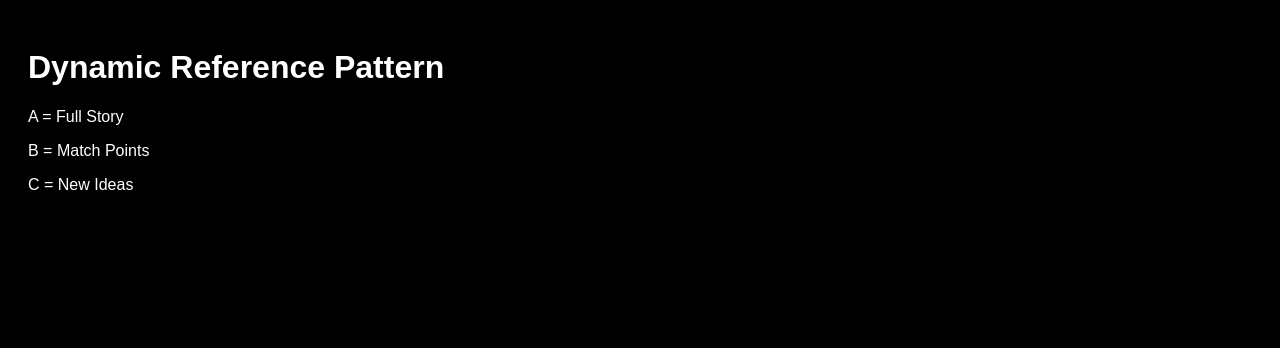
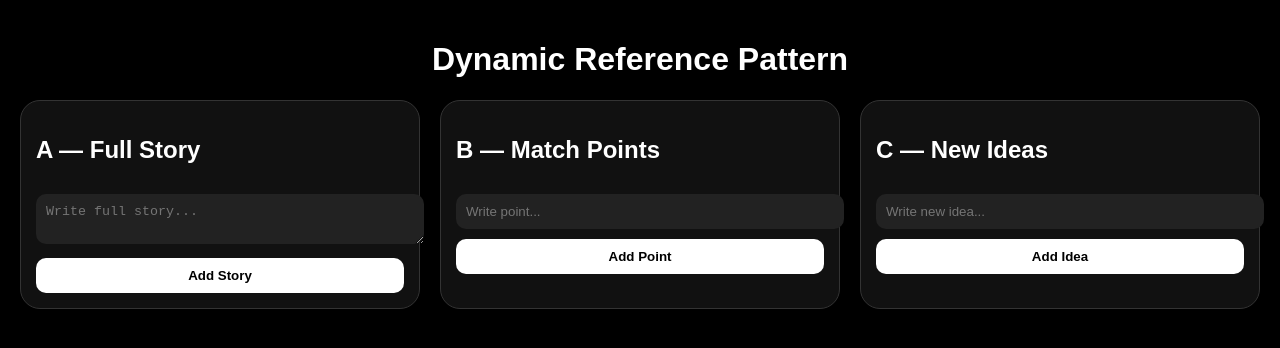
Before and after one commit to raimondbasantminz1983-a11y/dynamic-reference-pattern, a plain HTML site: page Index.html in a window 1280 px wide. Drawn offline with Linux system fonts and the light colour scheme.

Commit message:
Index.html

```diff
--- a/Index.html
+++ b/Index.html
@@ -1,16 +1,232 @@
 <!DOCTYPE html>
-<html>
+<html lang="en">
 <head>
+  <meta charset="UTF-8" />
+  <meta name="viewport" content="width=device-width, initial-scale=1.0"/>
   <title>Dynamic Reference Pattern</title>
+
+  <style>
+    body{
+      background:#000;
+      color:white;
+      font-family:sans-serif;
+      margin:0;
+      padding:20px;
+    }
+
+    h1{
+      text-align:center;
+    }
+
+    .container{
+      display:grid;
+      grid-template-columns:1fr;
+      gap:20px;
+    }
+
+    @media(min-width:900px){
+      .container{
+        grid-template-columns:1fr 1fr 1fr;
+      }
+    }
+
+    .box{
+      background:#111;
+      border:1px solid #333;
+      border-radius:20px;
+      padding:15px;
+    }
+
+    textarea,input{
+      width:100%;
+      padding:10px;
+      margin-top:10px;
+      background:#222;
+      color:white;
+      border:none;
+      border-radius:10px;
+    }
+
+    button{
+      width:100%;
+      padding:10px;
+      margin-top:10px;
+      border:none;
+      border-radius:10px;
+      font-weight:bold;
+      cursor:pointer;
+    }
+
+    .white{
+      background:white;
+      color:black;
+    }
+
+    .item{
+      background:#222;
+      padding:10px;
+      border-radius:10px;
+      margin-top:10px;
+    }
+
+  </style>
 </head>
 
-<body style="background:black;color:white;font-family:sans-serif;padding:20px;">
+<body>
 
 <h1>Dynamic Reference Pattern</h1>
 
-<p>A = Full Story</p>
-<p>B = Match Points</p>
-<p>C = New Ideas</p>
+<div class="container">
+
+  <div class="box">
+    <h2>A — Full Story</h2>
+
+    <textarea id="storyInput" placeholder="Write full story..."></textarea>
+
+    <button class="white" onclick="addStory()">
+      Add Story
+    </button>
+
+    <div id="storyList"></div>
+  </div>
+
+  <div class="box">
+    <h2>B — Match Points</h2>
+
+    <input id="pointInput" placeholder="Write point..." />
+
+    <button class="white" onclick="addPoint()">
+      Add Point
+    </button>
+
+    <div id="pointList"></div>
+  </div>
+
+  <div class="box">
+    <h2>C — New Ideas</h2>
+
+    <input id="ideaInput" placeholder="Write new idea..." />
+
+    <button class="white" onclick="addIdea()">
+      Add Idea
+    </button>
+
+    <div id="ideaList"></div>
+  </div>
+
+</div>
+
+<script>
+
+let stories = [];
+let points = [];
+let ideas = [];
+
+function addStory(){
+
+  const input =
+    document.getElementById("storyInput");
+
+  if(!input.value) return;
+
+  stories.push(input.value);
+
+  renderStories();
+
+  input.value = "";
+}
+
+function addPoint(){
+
+  const input =
+    document.getElementById("pointInput");
+
+  if(!input.value) return;
+
+  const match =
+    stories.some(s =>
+      s.toLowerCase()
+      .includes(input.value.toLowerCase())
+    );
+
+  points.push({
+    text: input.value,
+    type: match ? "MATCH" : "MISMATCH"
+  });
+
+  renderPoints();
+
+  input.value = "";
+}
+
+function addIdea(){
+
+  const input =
+    document.getElementById("ideaInput");
+
+  if(!input.value) return;
+
+  ideas.push(input.value);
+
+  renderIdeas();
+
+  input.value = "";
+}
+
+function renderStories(){
+
+  const list =
+    document.getElementById("storyList");
+
+  list.innerHTML = "";
+
+  stories.forEach(s => {
+
+    list.innerHTML += `
+      <div class="item">
+        ${s}
+      </div>
+    `;
+  });
+}
+
+function renderPoints(){
+
+  const list =
+    document.getElementById("pointList");
+
+  list.innerHTML = "";
+
+  points.forEach(p => {
+
+    list.innerHTML += `
+      <div class="item">
+        ${p.text}
+        <br><br>
+        ${p.type}
+      </div>
+    `;
+  });
+}
+
+function renderIdeas(){
+
+  const list =
+    document.getElementById("ideaList");
+
+  list.innerHTML = "";
+
+  ideas.forEach(i => {
+
+    list.innerHTML += `
+      <div class="item">
+        ${i}
+      </div>
+    `;
+  });
+}
+
+</script>
 
 </body>
 </html>
```
